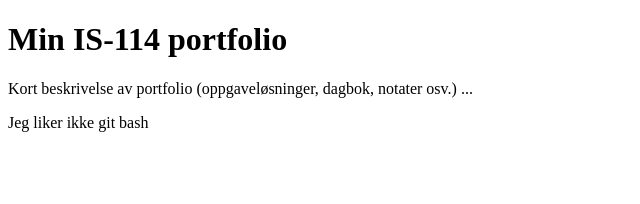
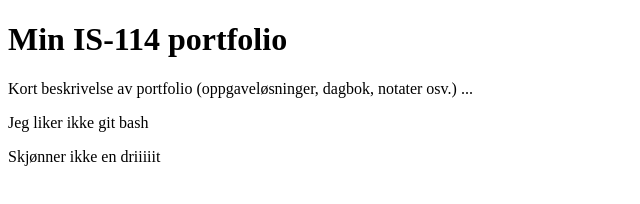
Before and after one commit to Thomas-Eggar/SKole, a plain HTML site: page index.html in a window 1280 px wide. Shown: the whole page, without its empty margins (0-640 px from the left). Drawn offline with Linux system fonts and the light colour scheme.

Commit message:
lagt til mer tekst, som ikke gir meninsdasdf

```diff
--- a/index.html
+++ b/index.html
@@ -9,5 +9,6 @@
 	<h1>Min IS-114 portfolio</h1>
 	<p>Kort beskrivelse av portfolio (oppgaveløsninger, dagbok, notater osv.) ... </p>
 	<p>Jeg liker ikke git bash</p>
+	<p>Skjønner ikke en driiiiit</p>
 </body>
 </html>
```
